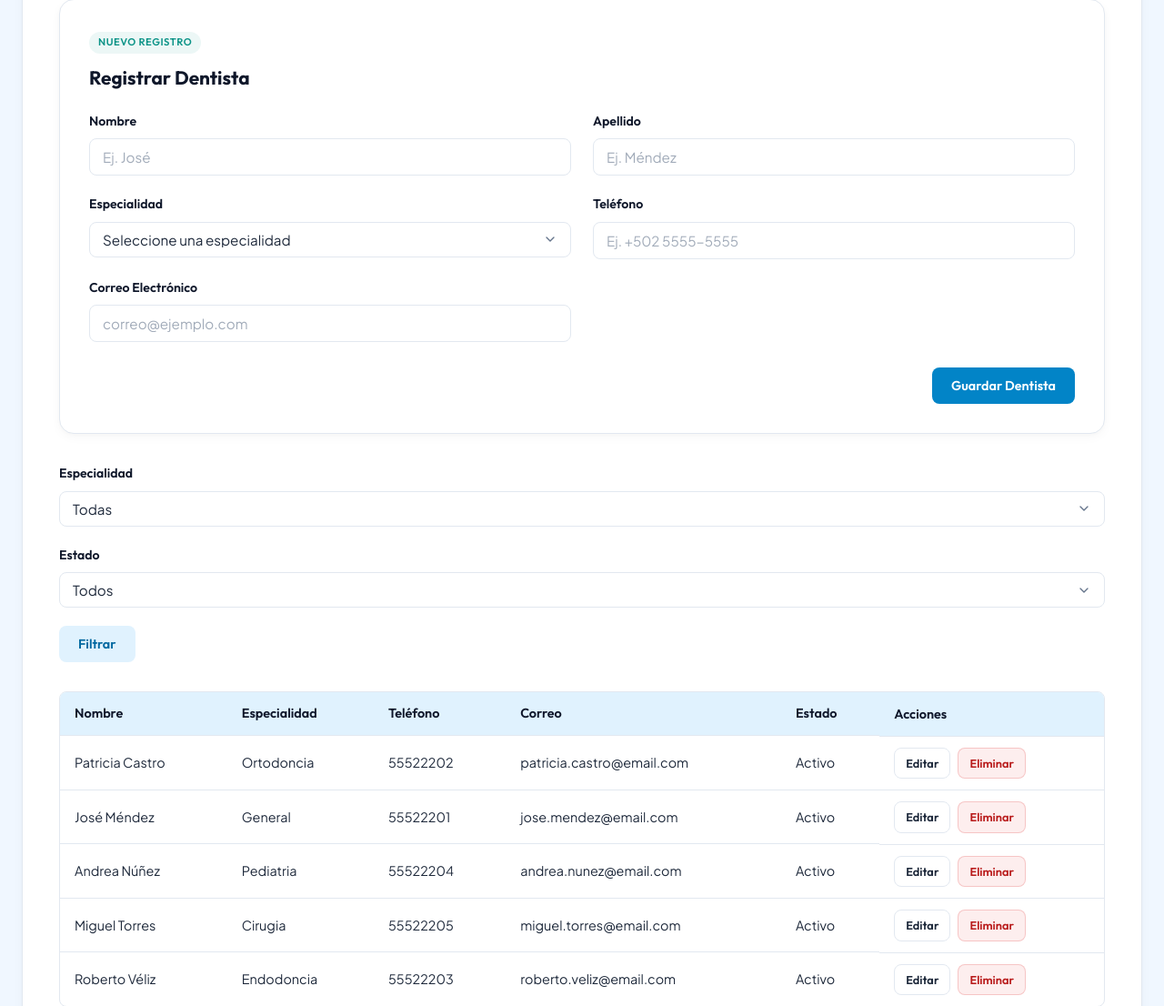
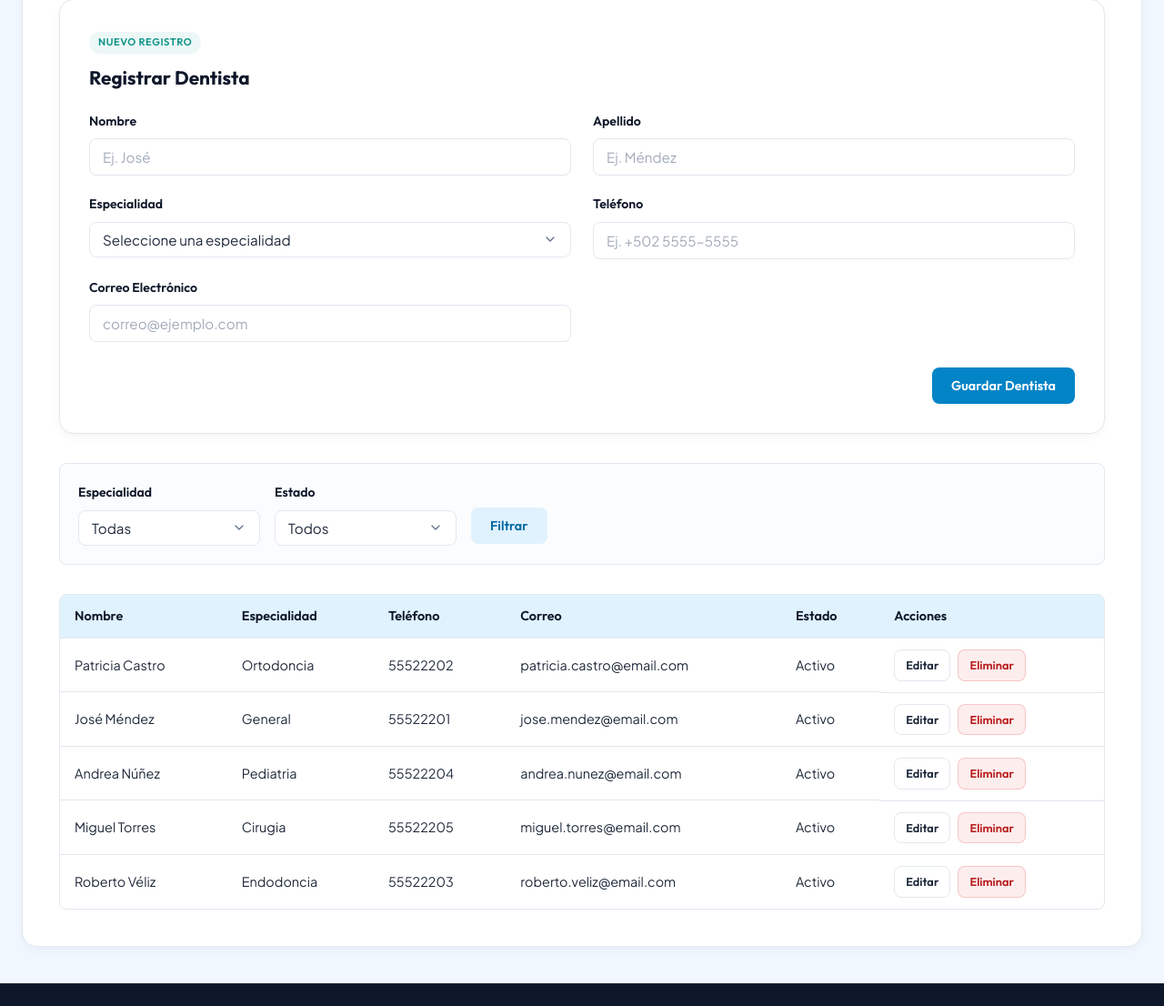
Before and after one commit to martir5913/Clinica_Muelitas, a PHP site: page /dentistas.php in a window 1280 px wide. Shown: the part 352-1458 px from the top of the page at 91% size. Run offline with PHP 8.4, Linux system fonts and the light colour scheme; data comes from the database, SQL or seed files in the repository.

Commit message:
Ajustes de css realizados

```diff
--- a/style-dentistas-module.css
+++ b/style-dentistas-module.css
@@ -153,9 +153,35 @@
     font-size: 0.85rem;
     color: var(--text-muted);
 }
+/*Barra de filtros*/
+.filter-bar {
+    display: flex;
+    align-items: flex-end;
+    gap: 16px;
+    flex-wrap: wrap;
+    background-color: rgba(248, 250, 252, 0.6);
+    border: 1px solid var(--border);
+    border-radius: var(--radius-sm);
+    padding: 20px;
+}
+.filter-bar .form-group {
+    margin-bottom: 0;
+    min-width: 200px;
+}
+.filter-actions {
+    display: flex;
+    gap: 8px;
+    padding-bottom: 2px;
+}
+
+
 /*Corrección de responsive*/
 @media (max-width: 768px) {
     .form-grid {
         grid-template-columns: 1fr;
     }
+    .filter-bar {
+        flex-direction: column;
+        align-items: stretch;
+    }
 }
```
